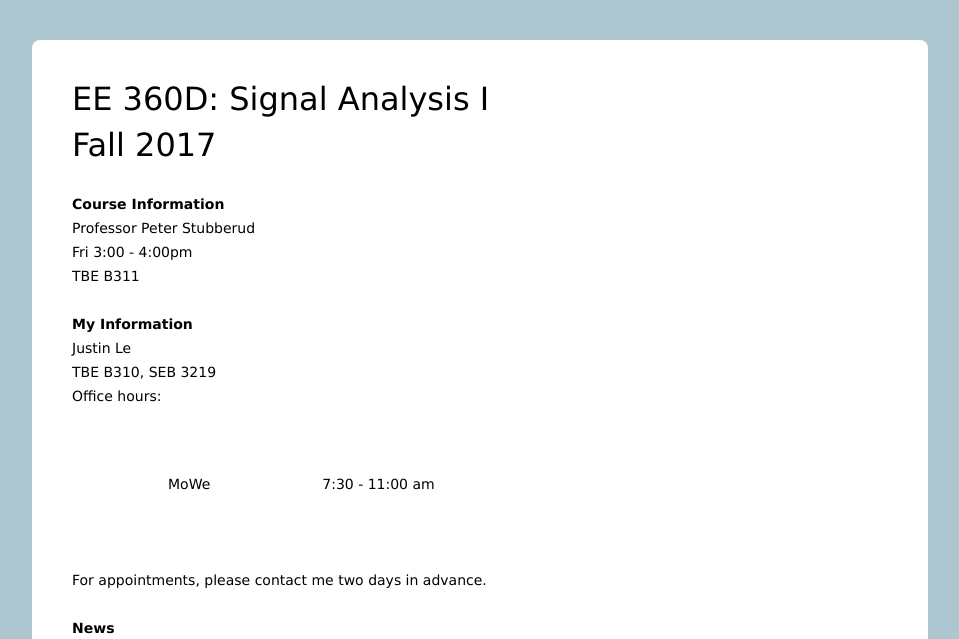
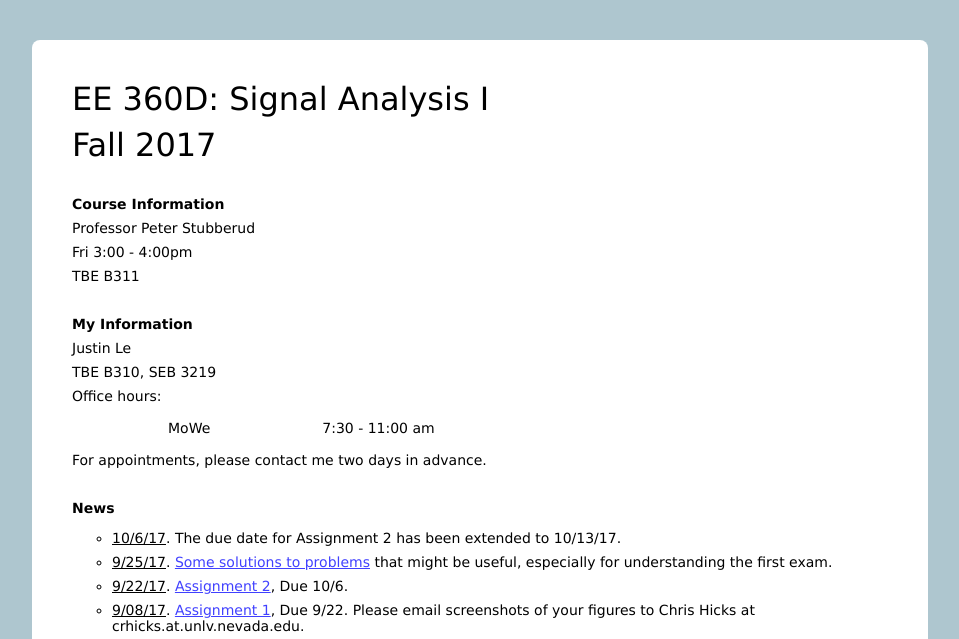
Before and after one commit to ZSchweyk/ZSchweyk.github.io, a plain HTML site: page courses/ee360d.html in a window 1280 px wide. Shown: the top 639 px of the page, without its empty margins (144-1103 px from the left). Drawn offline with Linux system fonts and the light colour scheme.

Commit message:
Update due dates

```diff
--- a/courses/ee360d.html
+++ b/courses/ee360d.html
@@ -38,6 +38,7 @@
     <br>
     <p><b>News</b></p>
     <ul>
+    <li><u>10/6/17</u>. The due date for Assignment 2 has been extended to 10/13/17.</li>
     <li><u>9/25/17</u>. <a href="./ee360d/laplace.pdf">Some solutions to problems</a> that might be useful, especially for understanding the first exam.</li>
     <li><u>9/22/17</u>. <a href="./ee360d/hw2.pdf">Assignment 2</a>, Due 10/6.</li>
     <li><u>9/08/17</u>. <a href="./ee360d/hw1.pdf">Assignment 1</a>, Due 9/22. Please email screenshots of your figures to Chris Hicks at crhicks.at.unlv.nevada.edu.</li>
--- a/styles/main.css
+++ b/styles/main.css
@@ -70,11 +70,18 @@ table {
 }
 
 #hours {
+    margin: -64px;
+    margin-left: 32px;
+}
+
+/*
+#hours {
     margin: 0px;
     padding: 0px;
     margin-left: 32px;
     margin-top: -8px;
 }
+*/
 
 td {
     background-color: rgb(255, 255, 255);
```
